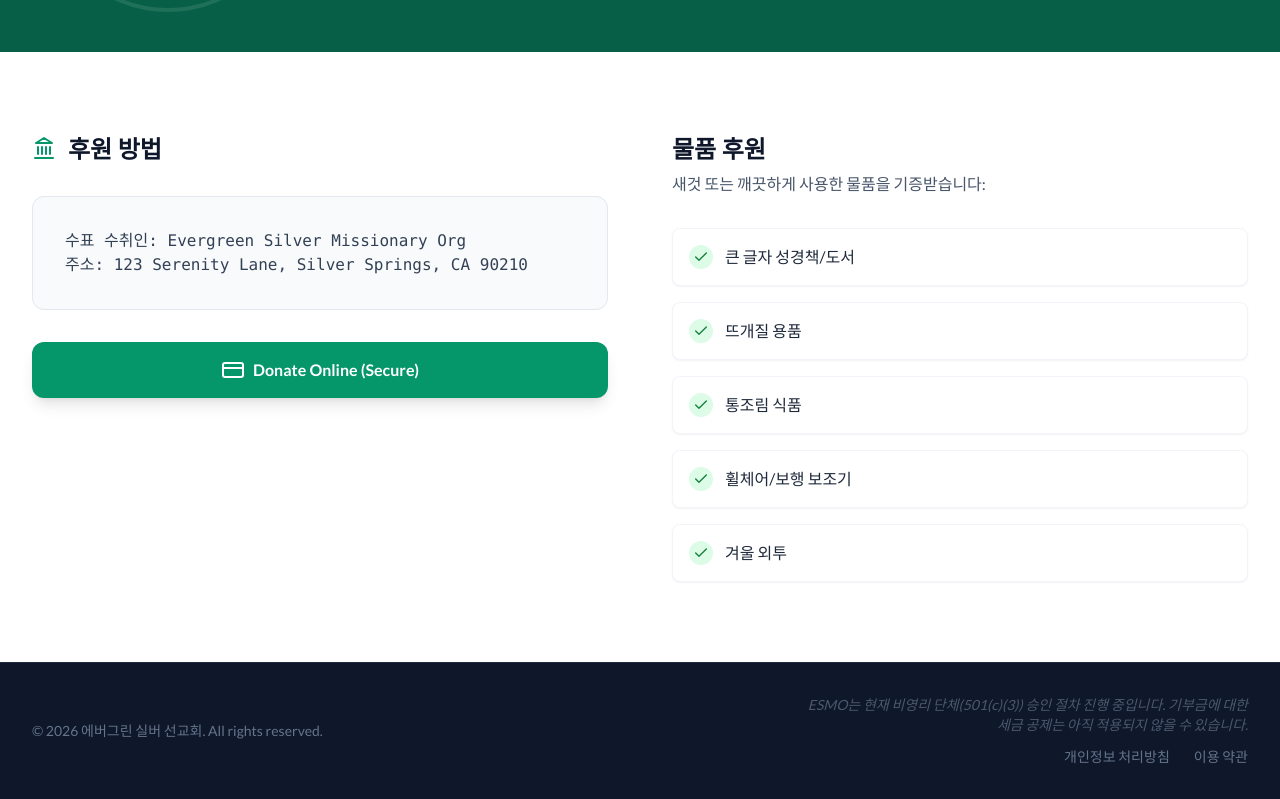
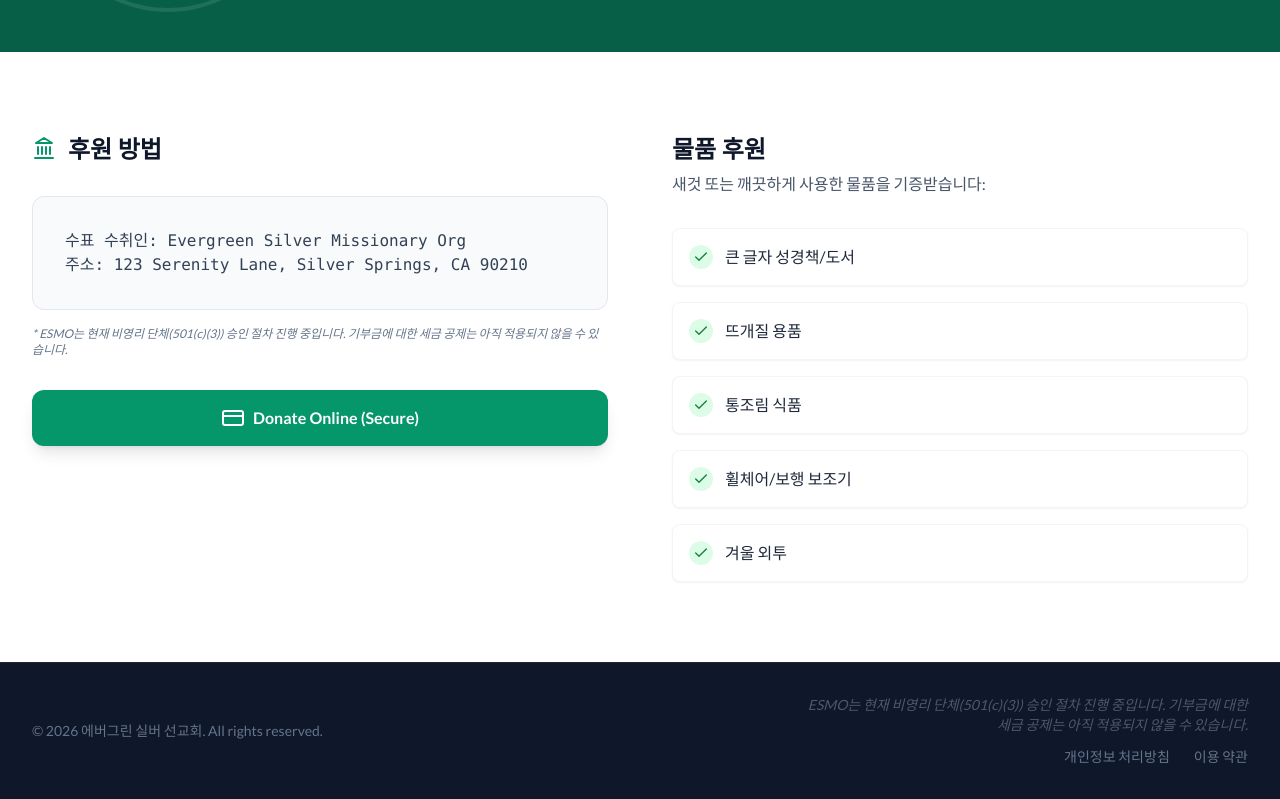
Before and after one commit to qiangcui/evergreensilvermissions, a React (Vite) app: page /evergreensilvermissions/donate in a window 1280 px wide. Shown: the part 1500-2299 px from the top of the page. Built offline with nearby package versions, Linux system fonts and the light colour scheme.

Commit message:
Add explicit tax disclaimer to donation page

```diff
--- a/components/DonatePage.tsx
+++ b/components/DonatePage.tsx
@@ -49,6 +49,9 @@ const DonatePage: React.FC = () => {
                      <div className="bg-silver-50 p-8 rounded-xl border border-silver-200 font-mono text-silver-700 whitespace-pre-line">
                         {t.donatePage.bankInfo}
                      </div>
+                     <p className="mt-4 text-xs text-silver-500 italic">
+                        * {t.contact.footer.legalNotice}
+                     </p>
                      <div className="mt-8">
                         <button className="w-full bg-evergreen-600 text-white font-bold py-4 rounded-xl shadow-lg hover:bg-evergreen-700 flex items-center justify-center gap-2">
                            <CreditCard />
```
Lines whose indentation alone changed are shown as unchanged.
